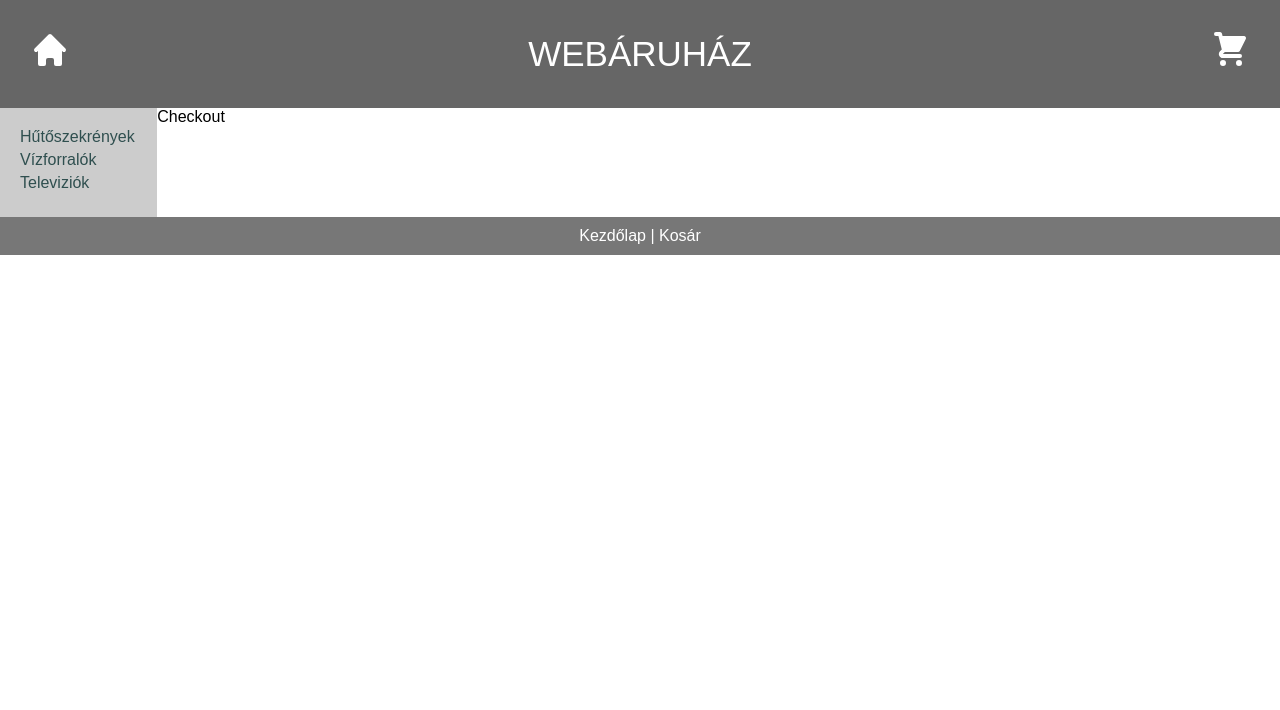
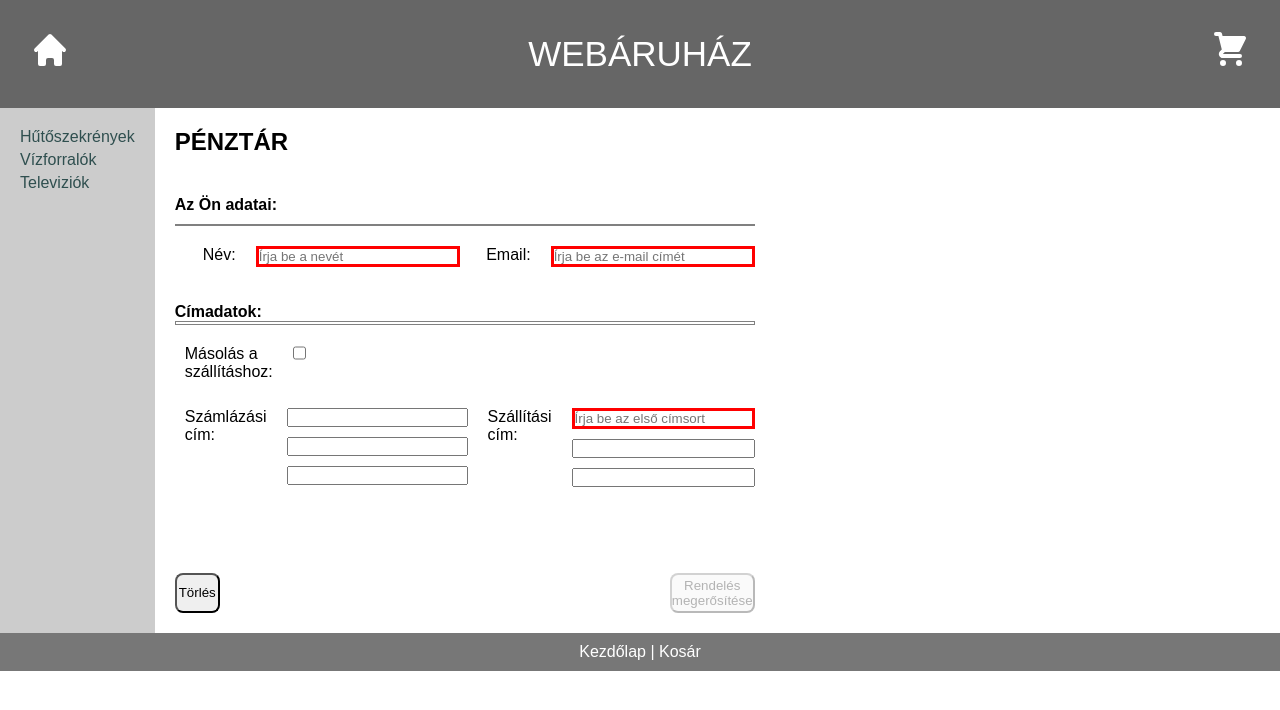
Before and after one commit to istvan751108/WebShop, a React (Create React App) app in the folder front_end/: page /checkout in a window 1280 px wide. Shown: the top 710 px of the page. Built offline with nearby package versions, Linux system fonts and the light colour scheme; data requests are answered from the project's data file.

Commit message:
Implementing the order Confirmation

```diff
--- a/front_end/src/App.tsx
+++ b/front_end/src/App.tsx
@@ -11,6 +11,7 @@
 import Category from "./components/category";
 import Home from "./components/home";
 import Layout from "./components/layout";
+import OrderConfirmation from "./components/orderConfirmation";
 
 function App() {
   const [categories, setCategories] = useState<{
@@ -34,6 +35,7 @@
             <Route index element={<Home />} />
             <Route path="basket" element={<Basket />} />
             <Route path="checkout" element={<Checkout />} />
+            <Route path="orderconfirmation" element={<OrderConfirmation />} />
             <Route path="products/:productId" element={<ProductDetail />} />
             <Route path="categories/:categoryId" element={<Category />} />
           </Route>
--- a/front_end/src/components/checkout.tsx
+++ b/front_end/src/components/checkout.tsx
@@ -1,7 +1,201 @@
 import * as React from "react";
+import styled from "styled-components";
+import { useNavigate } from "react-router-dom";
 
 const Checkout = () => {
-  return <div>Checkout</div>;
+  const navigate = useNavigate();
+  const [form, setForm] = React.useState({
+    name: "",
+    email: "",
+    shippingAddress1: "",
+    touched: {
+      email: false,
+      password: false,
+      shippingAddress1: false,
+    },
+  });
+  const errors: {
+    [key: string]: boolean;
+  } = {
+    name: form.name.length === 0,
+    email: form.email.length === 0,
+    shippingAddress1: form.shippingAddress1.length === 0,
+  };
+  const disabled = Object.keys(errors).some((x) => errors[x]);
+
+  const handleChange = (ev: { target: { name: any; value: any } }) => {
+    const { name, value } = ev.target;
+    setForm((prevState) => {
+      return {
+        ...prevState,
+        [name]: value,
+      };
+    });
+  };
+  const handleBlur = (ev: { target: { name: any } }) => {
+    const { name } = ev.target;
+    setForm((prevState) => {
+      return {
+        ...prevState,
+        touched: { ...form.touched, [name]: true },
+      };
+    });
+  };
+  const handleSubmit = (ev: { preventDefault: () => void }) => {
+    if (disabled) {
+      ev.preventDefault();
+      return;
+    }
+    navigate("/orderconfirmation");
+  };
+  const showError = (field: string) =>
+    errors[field as keyof typeof errors]
+      ? form.touched[field as keyof typeof form.touched]
+      : false;
+
+  return (
+    <form onSubmit={handleSubmit}>
+      <CheckoutContainer>
+        {/* Row 1 */}
+        <CheckoutTitle>PÉNZTÁR</CheckoutTitle>
+
+        {/* Row 4 */}
+        <CheckoutHeader>
+          <h4>Az Ön adatai:</h4>
+        </CheckoutHeader>
+
+        {/* Row 5 */}
+        <CheckoutHeaderLine />
+
+        {/* Row 6 */}
+        <CheckoutTable>
+          <CheckoutFormLabel>Név:</CheckoutFormLabel>
+          <CheckoutInput
+            type="text"
+            name="name"
+            onInvalid={(event) => showError("name") && event.preventDefault()}
+            onChange={handleChange}
+            onBlur={handleBlur}
+            placeholder="Írja be a nevét"
+          />
+          <CheckoutFormLabel>Email:</CheckoutFormLabel>
+          <CheckoutInput
+            type="text"
+            name="email"
+            onInvalid={(event) => showError("email") && event.preventDefault()}
+            onChange={handleChange}
+            placeholder="Írja be az e-mail címét"
+          />
+        </CheckoutTable>
+        {/* Row 7 */}
+        <CheckoutHeader>
+          <h4>Címadatok:</h4>
+        </CheckoutHeader>
+        {/* Row 8 */}
+        <CheckoutHeaderLine />
+        {/* Row 9 */}
+        <CheckoutTable>
+          <CheckoutFormLabel>Másolás a szállításhoz:</CheckoutFormLabel>
+          <CheckoutFormCheckbox type="checkbox" />
+        </CheckoutTable>
+        <CheckoutTable>
+          <CheckoutFormLabel>Számlázási cím:</CheckoutFormLabel>
+          <CheckoutAddress>
+            <input type="text" name="billingAddress1" />
+            <input type="text" name="billingAddress2" />
+            <input type="text" name="billingCity" />
+          </CheckoutAddress>
+          <CheckoutFormLabel>Szállítási cím:</CheckoutFormLabel>
+          <CheckoutAddress>
+            <CheckoutInput
+              type="text"
+              name="shippingAddress1"
+              onInvalid={(event) =>
+                showError("shippingAddress1") && event.preventDefault()
+              }
+              placeholder="Írja be az első címsort"
+            />
+            <input type="text" name="shippingAddress2" />
+            <input type="text" name="shippingCity" />
+          </CheckoutAddress>
+        </CheckoutTable>
+        <CancelButton onClick={() => navigate("/basket")}>Törlés</CancelButton>
+        <CheckoutButton disabled={disabled}>Rendelés megerősítése</CheckoutButton>
+      </CheckoutContainer>
+    </form>
+  );
 };
 
 export default Checkout;
+
+const CheckoutContainer = styled.div`
+  display: grid;
+  padding: 20px;
+  grid-template-rows: 0.25fr 1fr 0.25fr 0.25fr 0.25fr 0.5fr;
+  grid-template-columns: 0.1fr 1fr 0.1fr;
+`;
+const CheckoutTable = styled.div`
+  grid-column: 1 / span 3;
+
+  display: grid;
+  grid-template-rows: 0.25fr 0.25fr 0.25fr 0.25fr;
+  grid-template-columns: 0.1fr 0.4fr 0.1fr 0.4fr;
+  column-gap: 20px;
+  padding-left: 10px;
+`;
+
+const CheckoutHeader = styled.div`
+  grid-column: 1 / span 3;
+  padding-top: 20px;
+`;
+const CheckoutHeaderLine = styled.hr`
+  grid-column: 1 / span 3;
+  margin-bottom: 20px;
+  border: 1px solid gray;
+`;
+const CheckoutTitle = styled.h2`
+  grid-column: 1 / span 2;
+  padding-bottom: 20px;
+`;
+
+const CheckoutAddress = styled.div`
+  display: grid;
+
+  grid-template-rows: 0.25fr 0.25fr 0.25fr 0.25fr;
+  grid-template-columns: 1fr;
+  grid-row-gap: 10px;
+`;
+
+const CheckoutFormLabel = styled.label`
+  justify-self: end;
+`;
+
+const CheckoutInput = styled.input`
+  border-width: 1px;
+  border-style: solid;
+
+  ${(props) =>
+    props.onInvalid &&
+    `
+        border-color: red;
+        border-width: 3px;
+    `}
+`;
+
+const CheckoutFormCheckbox = styled.input`
+  grid-column: 2 / span 3;
+  justify-self: start;
+  margin-bottom: 20px;
+`;
+
+const CheckoutButton = styled.button`
+  border-radius: 8px;
+  height: 40px;
+  grid-column: 3;
+`;
+
+const CancelButton = styled.button`
+  border-radius: 8px;
+  height: 40px;
+  grid-column: 1;
+`;
--- /dev/null
+++ b/front_end/src/components/orderConfirmation.tsx
@@ -0,0 +1,12 @@
+import React from "react";
+
+const OrderConfirmation = () => {
+    return (
+        <div>
+            <h2>Order Confirmation</h2>
+            <p>Thanks for placing an order</p>
+        </div>
+    );
+};
+
+export default OrderConfirmation;
```
